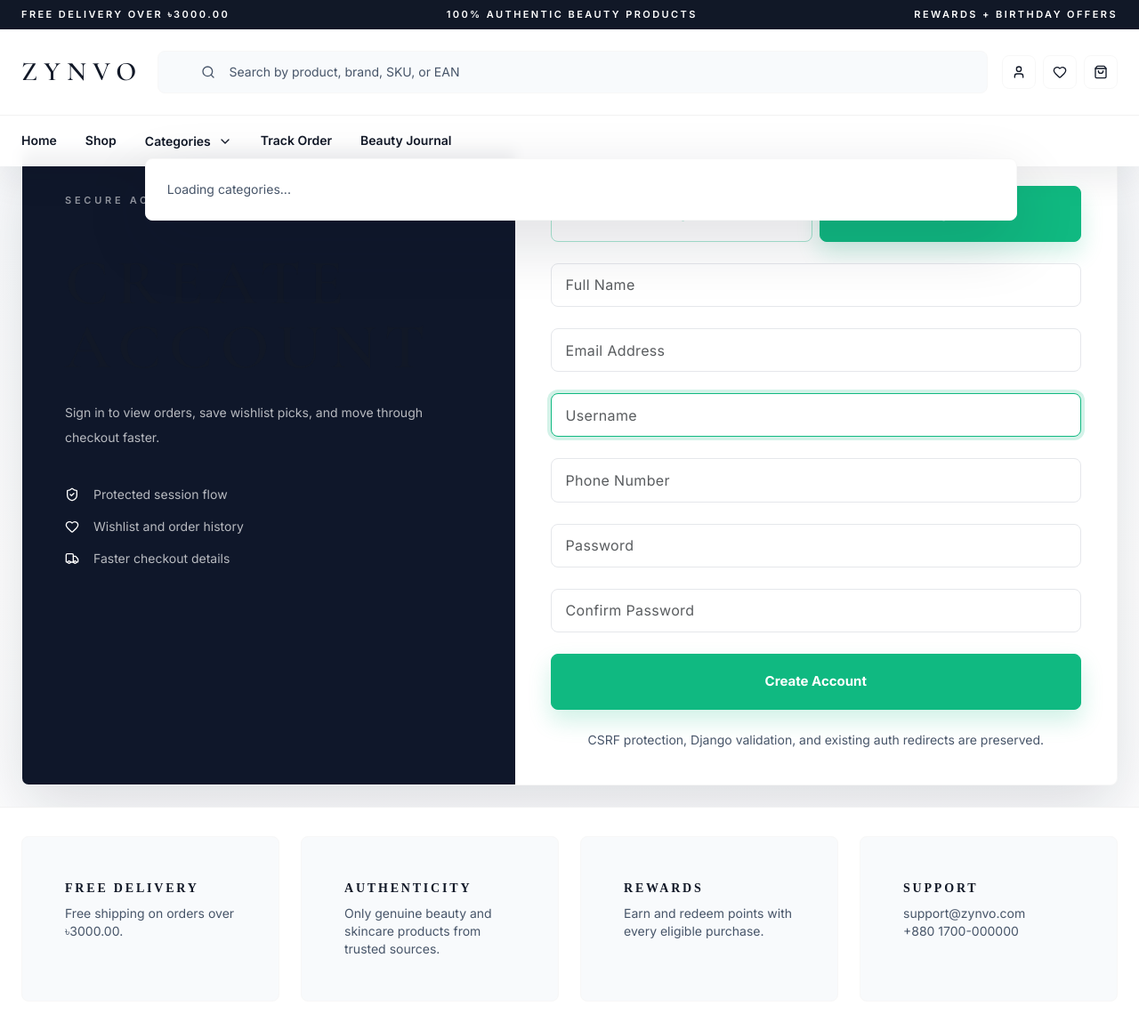
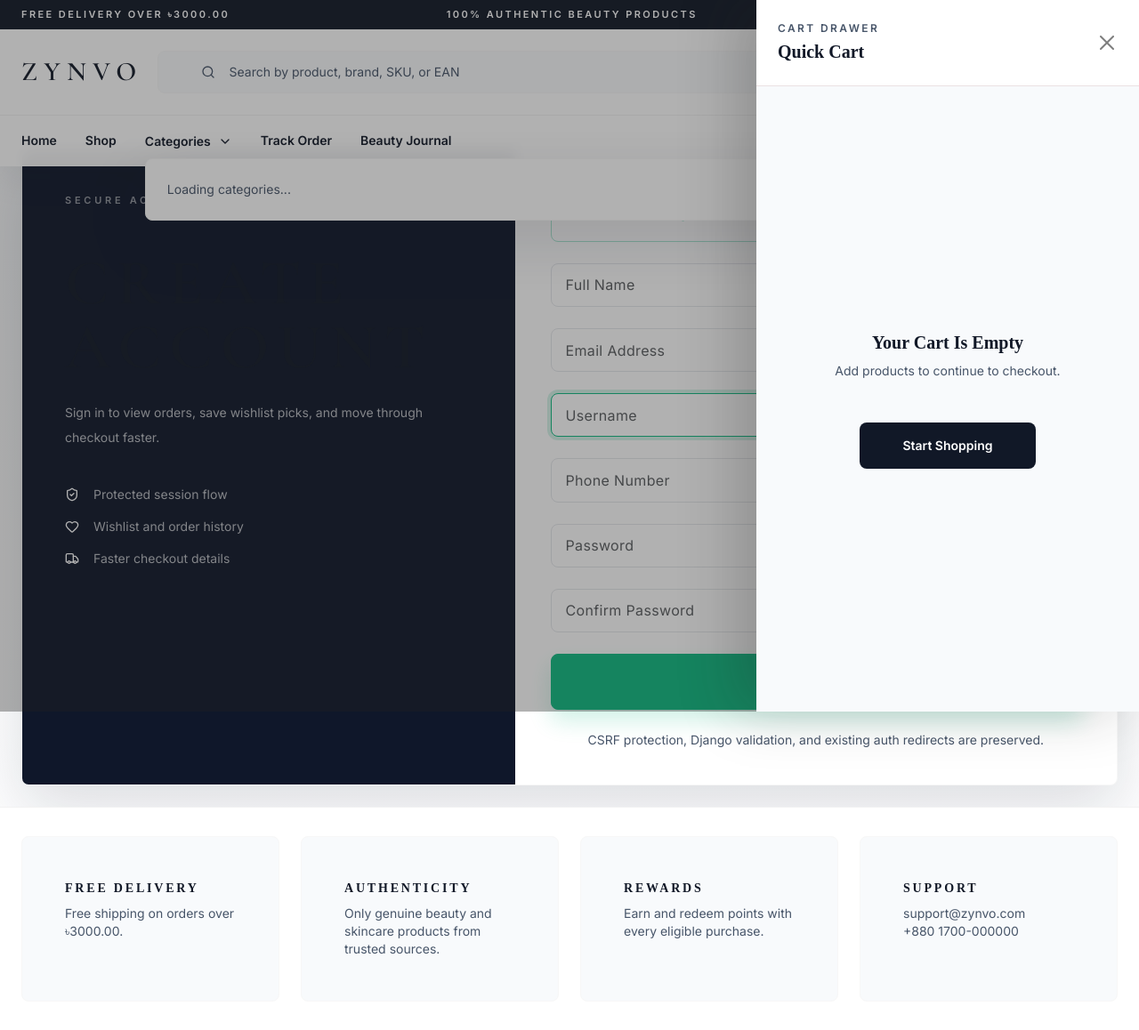
Before and after one commit to nur949/ecommerce, a Django app: page /account/register/ in a window 1280 px wide, after a click that opens the changed part. Shown: the top 1158 px of the page at 89% size. Run offline with Django 5.2, Linux system fonts and the light colour scheme; data comes from the database, SQL or seed files in the repository; some libraries are stand-ins or nearby versions.

Commit message:
updated project files

```diff
--- a/static/js/main.js
+++ b/static/js/main.js
@@ -68,6 +68,7 @@ document.addEventListener('DOMContentLoaded', () => {
   };
 
   miniCartToggles().forEach((btn) => btn.addEventListener('click', (e) => {
+    if (!miniCartPanel) return;
     e.preventDefault();
     if (miniCartPanel?.classList.contains('is-open')) closeMiniCart();
     else openMiniCart();
@@ -81,6 +82,7 @@ document.addEventListener('DOMContentLoaded', () => {
       closeMiniCart();
       closeSearchOverlay();
       closeMobileNav();
+      setMegaMenuOpen(false);
     }
   });
 
@@ -293,6 +295,8 @@ document.addEventListener('DOMContentLoaded', () => {
     mobilePanel?.classList.add('hidden');
     mobilePanel?.classList.remove('is-open');
     mobileToggle?.setAttribute('aria-expanded', 'false');
+    mobileCategoriesPanel?.classList.add('hidden');
+    mobileCategoriesToggle?.setAttribute('aria-expanded', 'false');
   };
   mobileToggle?.addEventListener('click', () => {
     const open = mobilePanel?.classList.contains('hidden');
@@ -302,45 +306,110 @@ document.addEventListener('DOMContentLoaded', () => {
   });
 
   const megaMenuWrap = document.getElementById('megaMenuWrap');
+  const megaMenuToggle = document.getElementById('megaMenuToggle');
+  const megaMenuPanel = document.getElementById('megaMenuPanel');
   const megaCategoriesList = document.getElementById('megaCategoriesList');
-  let megaMenuLoaded = false;
-  let megaMenuLoading = false;
-  const loadMegaCategories = async () => {
-    if (!megaCategoriesList || megaMenuLoaded || megaMenuLoading) return;
-    const apiUrl = megaCategoriesList.dataset.url;
+  const mobileCategoriesToggle = document.getElementById('mobileCategoriesToggle');
+  const mobileCategoriesPanel = document.getElementById('mobileCategoriesPanel');
+  const mobileCategoriesList = document.getElementById('mobileCategoriesList');
+  let categoriesLoaded = false;
+  let categoriesLoading = false;
+
+  const escapeHtml = (value) => String(value || '').replace(/[&<>"']/g, (char) => ({
+    '&': '&amp;',
+    '<': '&lt;',
+    '>': '&gt;',
+    '"': '&quot;',
+    "'": '&#39;',
+  }[char]));
+
+  const renderDesktopCategories = (items) => {
+    if (!megaCategoriesList) return;
+    megaCategoriesList.innerHTML = items.map((category) => {
+      const children = (category.children || []).map((child) => (
+        `<a href="/category/${encodeURIComponent(child.slug)}/" class="text-sm text-stone transition hover:text-rosewood">${escapeHtml(child.name)}</a>`
+      )).join('');
+      return `
+        <div>
+          <a href="/category/${encodeURIComponent(category.slug)}/" class="text-sm font-bold uppercase tracking-[0.16em] text-ink">${escapeHtml(category.name)}</a>
+          <div class="mt-3 grid gap-2">
+            ${children || '<span class="text-sm text-stone">No sub-categories</span>'}
+          </div>
+        </div>
+      `;
+    }).join('');
+  };
+
+  const renderMobileCategories = (items) => {
+    if (!mobileCategoriesList) return;
+    mobileCategoriesList.innerHTML = items.map((category) => {
+      const children = (category.children || []).map((child) => (
+        `<a href="/category/${encodeURIComponent(child.slug)}/" class="ml-3 rounded-xl px-3 py-2 text-sm text-stone transition hover:bg-white hover:text-rosewood">${escapeHtml(child.name)}</a>`
+      )).join('');
+      return `
+        <div class="grid gap-1">
+          <a href="/category/${encodeURIComponent(category.slug)}/" class="rounded-xl px-3 py-2 text-sm font-semibold text-ink transition hover:bg-white hover:text-rosewood">${escapeHtml(category.name)}</a>
+          ${children}
+        </div>
+      `;
+    }).join('');
+  };
+
+  const loadCategories = async () => {
+    if (categoriesLoaded || categoriesLoading) return;
+    const apiUrl = megaCategoriesList?.dataset.url || mobileCategoriesList?.dataset.url;
     if (!apiUrl) return;
-    megaMenuLoading = true;
+    categoriesLoading = true;
     try {
       const res = await fetch(apiUrl, {credentials: 'same-origin'});
       const data = await res.json();
       if (!data.ok) throw new Error('Category load failed');
       const items = data.results || [];
       if (!items.length) {
-        megaCategoriesList.innerHTML = '<div class="text-sm text-stone">No categories found.</div>';
-        megaMenuLoaded = true;
+        if (megaCategoriesList) megaCategoriesList.innerHTML = '<div class="text-sm text-stone">No categories found.</div>';
+        if (mobileCategoriesList) mobileCategoriesList.innerHTML = '<div class="text-sm text-stone">No categories found.</div>';
+        categoriesLoaded = true;
         return;
       }
-      megaCategoriesList.innerHTML = items.map((category) => {
-        const children = (category.children || []).map((child) => (
-          `<a href="/category/${child.slug}/" class="text-sm text-stone transition hover:text-rosewood">${child.name}</a>`
-        )).join('');
-        return `
-          <div>
-            <a href="/category/${category.slug}/" class="text-sm font-bold uppercase tracking-[0.16em] text-ink">${category.name}</a>
-            <div class="mt-3 grid gap-2">
-              ${children || '<span class="text-sm text-stone">No sub-categories</span>'}
-            </div>
-          </div>
-        `;
-      }).join('');
-      megaMenuLoaded = true;
+      renderDesktopCategories(items);
+      renderMobileCategories(items);
+      categoriesLoaded = true;
+      refreshIcons();
     } catch (_) {
-      megaCategoriesList.innerHTML = '<div class="text-sm text-red-600">Failed to load categories.</div>';
+      if (megaCategoriesList) megaCategoriesList.innerHTML = '<div class="text-sm text-red-600">Failed to load categories.</div>';
+      if (mobileCategoriesList) mobileCategoriesList.innerHTML = '<div class="text-sm text-red-600">Failed to load categories.</div>';
     } finally {
-      megaMenuLoading = false;
+      categoriesLoading = false;
     }
   };
-  megaMenuWrap?.addEventListener('mouseenter', loadMegaCategories);
+
+  const setMegaMenuOpen = (open) => {
+    if (!megaMenuPanel || !megaMenuToggle) return;
+    megaMenuPanel.classList.toggle('pointer-events-none', !open);
+    megaMenuPanel.classList.toggle('pointer-events-auto', open);
+    megaMenuPanel.classList.toggle('opacity-0', !open);
+    megaMenuPanel.classList.toggle('opacity-100', open);
+    megaMenuToggle.setAttribute('aria-expanded', open ? 'true' : 'false');
+    if (open) loadCategories();
+  };
+
+  megaMenuWrap?.addEventListener('mouseenter', () => loadCategories());
+  megaMenuToggle?.addEventListener('focus', () => loadCategories());
+  megaMenuToggle?.addEventListener('click', (e) => {
+    e.preventDefault();
+    const isOpen = megaMenuToggle.getAttribute('aria-expanded') === 'true';
+    setMegaMenuOpen(!isOpen);
+  });
+  document.addEventListener('click', (e) => {
+    if (!megaMenuWrap?.contains(e.target)) setMegaMenuOpen(false);
+  });
+
+  mobileCategoriesToggle?.addEventListener('click', () => {
+    const open = mobileCategoriesPanel?.classList.contains('hidden');
+    mobileCategoriesPanel?.classList.toggle('hidden', !open);
+    mobileCategoriesToggle.setAttribute('aria-expanded', open ? 'true' : 'false');
+    if (open) loadCategories();
+  });
 
   const searchOverlay = document.getElementById('searchOverlay');
   const searchToggle = document.getElementById('searchOverlayToggle');
--- a/templates/base.html
+++ b/templates/base.html
@@ -62,6 +62,7 @@
         {% block content %}{% endblock %}
     </main>
     {% include 'includes/footer.html' %}
+    {% include 'includes/minicart.html' %}
     <script src="https://cdn.jsdelivr.net/npm/bootstrap@5.3.0-alpha3/dist/js/bootstrap.bundle.min.js"></script>
     <script src="https://cdn.jsdelivr.net/npm/swiper@9/swiper-bundle.min.js"></script>
     <script src="https://unpkg.com/aos@2.3.4/dist/aos.js"></script>
--- a/templates/includes/header.html
+++ b/templates/includes/header.html
@@ -34,10 +34,10 @@
       <a href="{% url 'core:home' %}" class="text-sm font-semibold text-ink transition hover:text-rosewood">Home</a>
       <a href="{% url 'catalog:shop' %}" class="text-sm font-semibold text-ink transition hover:text-rosewood">Shop</a>
       <div class="group relative" id="megaMenuWrap">
-        <button class="inline-flex items-center gap-2 text-sm font-semibold text-ink transition hover:text-rosewood">
+        <button type="button" id="megaMenuToggle" class="inline-flex items-center gap-2 text-sm font-semibold text-ink transition hover:text-rosewood" aria-expanded="false" aria-controls="megaMenuPanel">
           Categories <i data-lucide="chevron-down" class="h-4 w-4"></i>
         </button>
-        <div class="pointer-events-none absolute left-0 top-full z-30 mt-2 w-[min(980px,92vw)] rounded-[24px] border border-black/10 bg-white p-6 opacity-0 shadow-panel transition duration-200 group-hover:pointer-events-auto group-hover:opacity-100">
+        <div id="megaMenuPanel" class="pointer-events-none absolute left-0 top-full z-30 mt-2 w-[min(980px,92vw)] rounded-[24px] border border-black/10 bg-white p-6 opacity-0 shadow-panel transition duration-200 group-hover:pointer-events-auto group-hover:opacity-100">
           <div id="megaCategoriesList" data-url="{% url 'catalog:api_categories' %}" class="grid gap-6 md:grid-cols-2 xl:grid-cols-3">
             <div class="text-sm text-stone">Loading categories...</div>
           </div>
@@ -52,6 +52,15 @@
       <button type="button" id="mobileSearchToggle" class="rounded-2xl px-4 py-3 text-left transition hover:bg-[#f1f5f9]">Search</button>
       <a href="{% url 'core:home' %}" class="rounded-2xl px-4 py-3 transition hover:bg-[#f1f5f9]">Home</a>
       <a href="{% url 'catalog:shop' %}" class="rounded-2xl px-4 py-3 transition hover:bg-[#f1f5f9]">Shop</a>
+      <button type="button" id="mobileCategoriesToggle" class="flex items-center justify-between rounded-2xl px-4 py-3 text-left transition hover:bg-[#f1f5f9]" aria-expanded="false" aria-controls="mobileCategoriesPanel">
+        <span>Categories</span>
+        <i data-lucide="chevron-down" class="h-4 w-4"></i>
+      </button>
+      <div id="mobileCategoriesPanel" class="hidden rounded-2xl bg-[#f8fafc] px-4 py-3">
+        <div id="mobileCategoriesList" data-url="{% url 'catalog:api_categories' %}" class="grid gap-2">
+          <div class="text-sm text-stone">Loading categories...</div>
+        </div>
+      </div>
       <a href="{% if request.user.is_authenticated %}{% url 'accounts:wishlist' %}{% else %}{% url 'accounts:login' %}{% endif %}" class="rounded-2xl px-4 py-3 transition hover:bg-[#f1f5f9]">Wishlist</a>
       <a href="{% if request.user.is_authenticated %}{% url 'accounts:dashboard' %}{% else %}{% url 'accounts:login' %}{% endif %}" class="rounded-2xl px-4 py-3 transition hover:bg-[#f1f5f9]">Account</a>
       <a href="{% url 'orders:tracking' %}" class="rounded-2xl px-4 py-3 transition hover:bg-[#f1f5f9]">Track Order</a>
```
Also changed, not shown: catalog/tests.py (+29 -0 lines).
